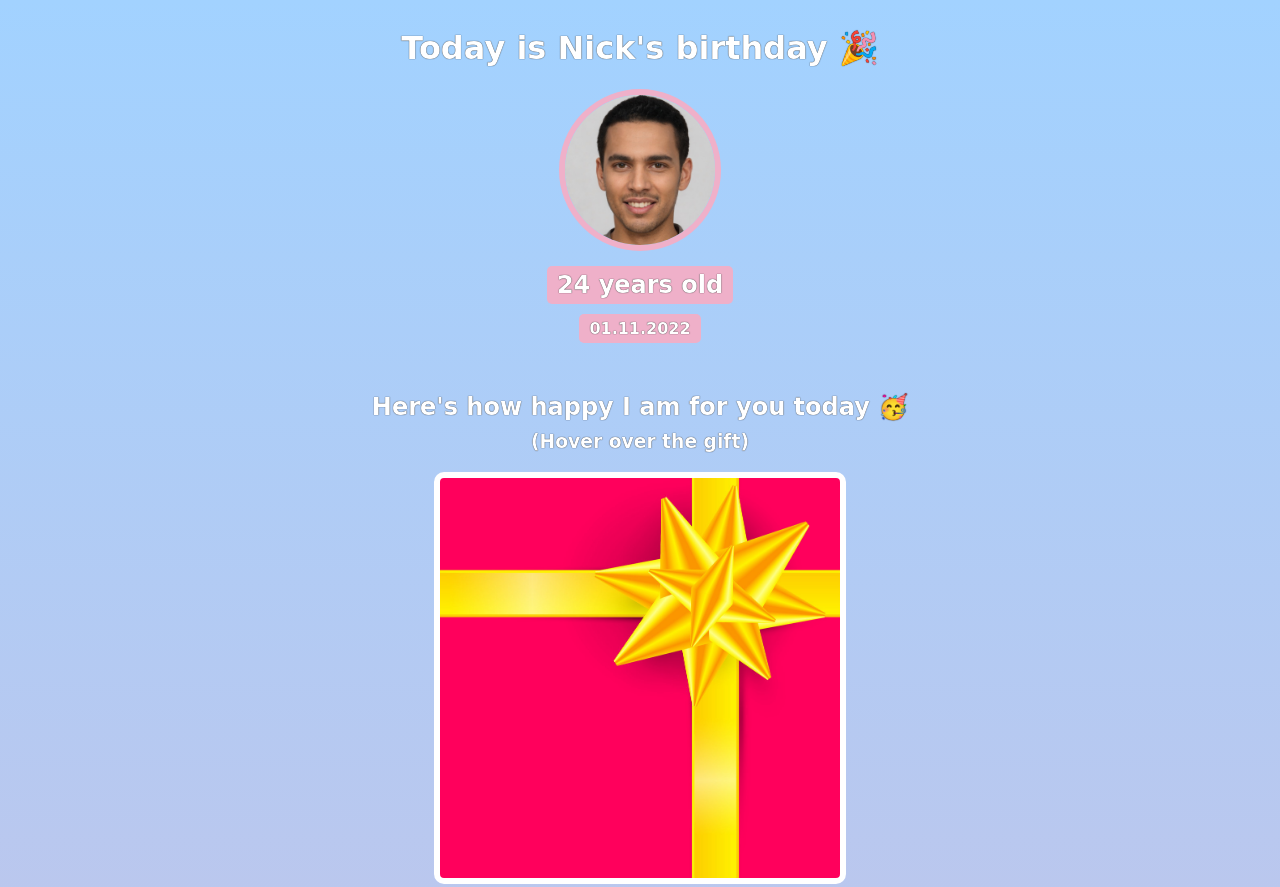
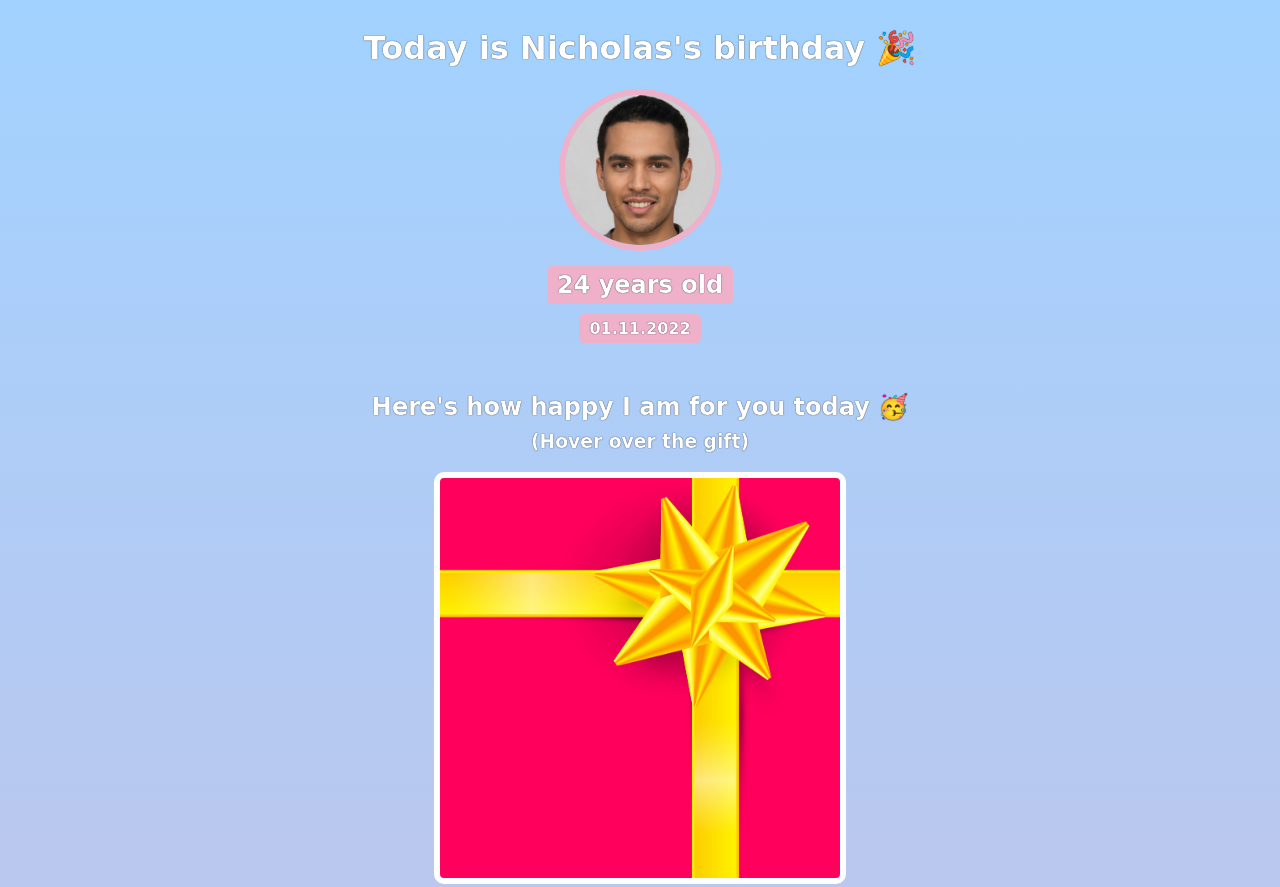
Before and after one commit to swati-patel/birthday-gift-site, a plain HTML site: page index.html in a window 1280 px wide. Shown: the top 887 px of the page. Drawn offline with Linux system fonts and the light colour scheme; a web font is replaced by a local one.

Commit message:
updated name

```diff
--- a/index.html
+++ b/index.html
@@ -7,7 +7,7 @@
     </head>
     <body>
         <div id="header">
-            <h1>Today is Nick's birthday 🎉</h1>
+            <h1>Today is Nicholas's birthday 🎉</h1>
             <img id="bff-img" src="images/nick.jpg">
             <h2 id="bday-age">24 years old</h2>
             <h4 id="bday-date">01.11.2022</h4>
```
